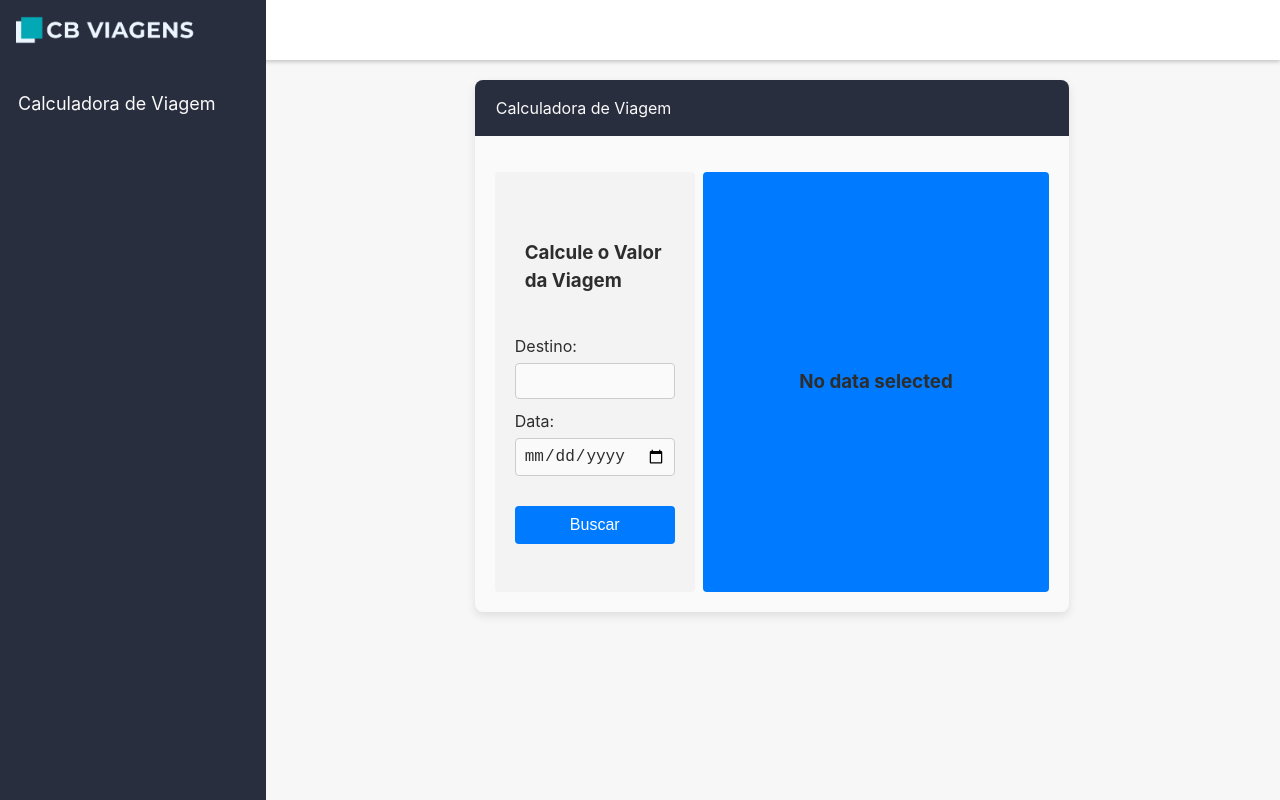
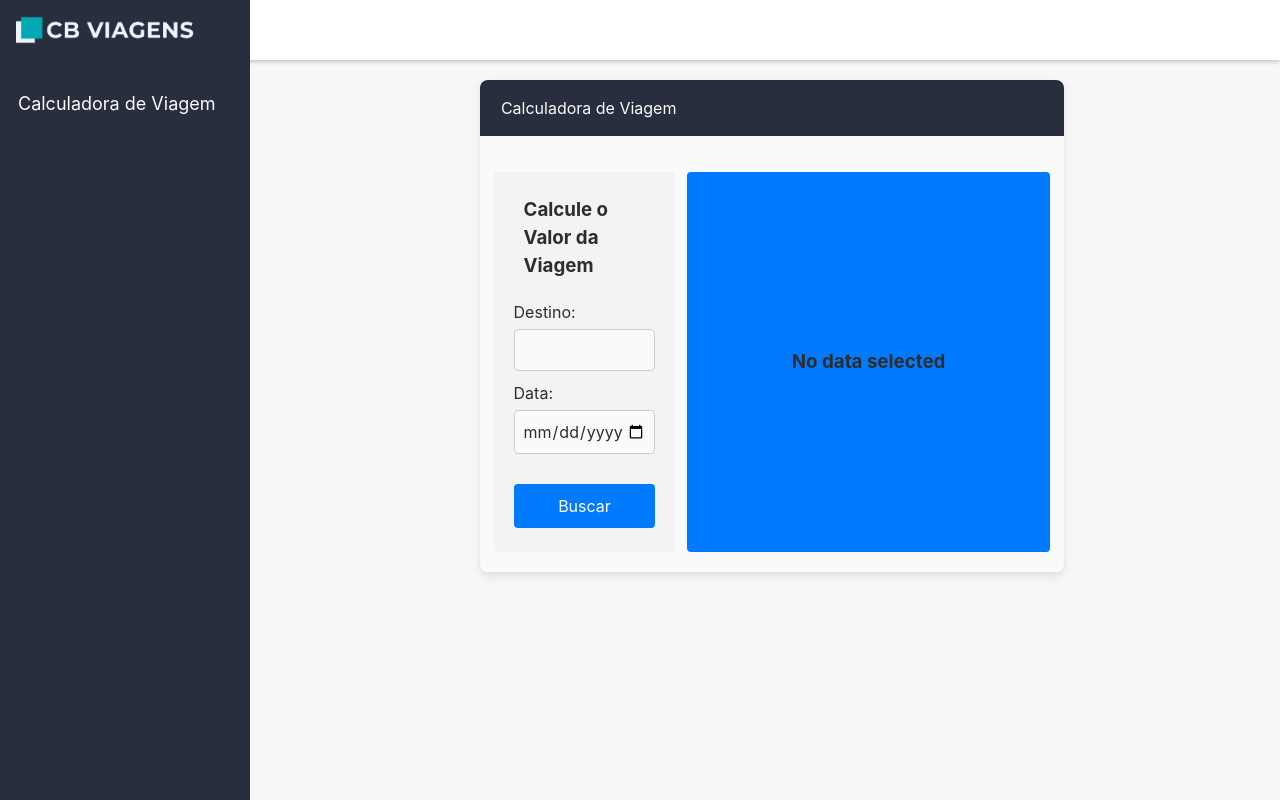
Before and after one commit to Diegod064/desafio-coorlab, a Vue app in the folder app/frontend/: page / in a window 1280 px wide. Built offline with nearby package versions, Linux system fonts and the light colour scheme.

Commit message:
installing vuetify

```diff
--- a/app/frontend/package.json
+++ b/app/frontend/package.json
@@ -9,9 +9,11 @@
     "preview": "vite preview"
   },
   "dependencies": {
-    "vue": "^3.4.21"
+    "vue": "^3.4.21",
+    "vuetify": "^3.5.11"
   },
   "devDependencies": {
+    "@mdi/font": "^7.4.47",
     "@vitejs/plugin-vue": "^5.0.4",
     "typescript": "^5.2.2",
     "vite": "^5.1.6",
--- a/app/frontend/src/App.vue
+++ b/app/frontend/src/App.vue
@@ -90,8 +90,8 @@
   justify-content: space-between;
   align-items: center;
   margin-top: 16px;
-  padding: 20px;
-  gap: 8px;
+  padding:  20px 8px;
+  /* gap: 8px; */
 }
 
 .left-container {
@@ -99,7 +99,7 @@
   color: #2d2d2d;
   padding: 20px;
   border-radius: 4px;
-  width: calc(32% - 10px);
+  width: calc(32% );
   margin: auto;
   display: flex;
   flex-direction: column;
@@ -161,7 +161,7 @@
   color: #2d2d2d;
   padding: 20px;
   border-radius: 4px;
-  width: calc(60%);
+  width: calc(64%);
   margin: auto;
   display: flex;
   flex-direction: column;
--- a/app/frontend/src/main.ts
+++ b/app/frontend/src/main.ts
@@ -2,4 +2,24 @@
 import './style.css'
 import App from './App.vue'
 
-createApp(App).mount('#app')
+
+import 'vuetify/styles'
+import { createVuetify } from 'vuetify'
+import * as components from 'vuetify/components'
+import * as directives from 'vuetify/directives'
+
+import { aliases, mdi } from 'vuetify/iconsets/mdi'
+
+const vuetify = createVuetify({
+  components,
+  directives,
+  icons: {
+    defaultSet: 'mdi',
+    aliases,
+    sets: {
+      mdi,
+    },
+  },
+})
+
+createApp(App).use(vuetify).mount('#app')
```
Also changed, not shown: 1 other file (tests, documents, lock files or other folders).
